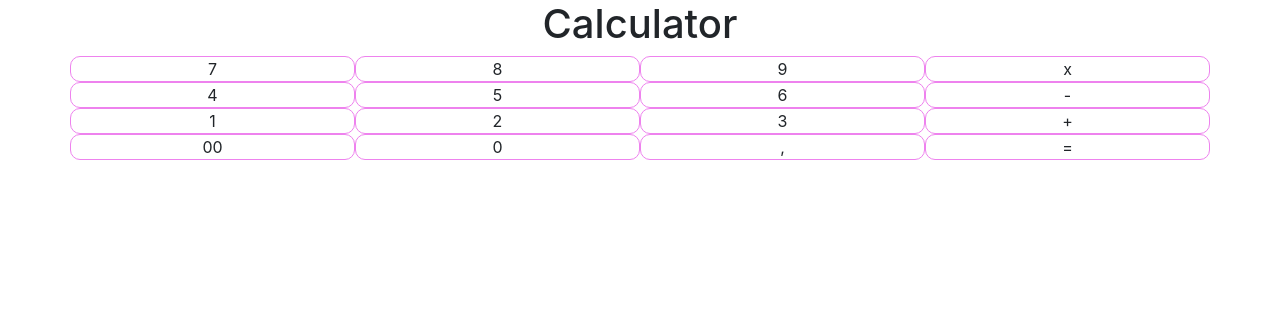
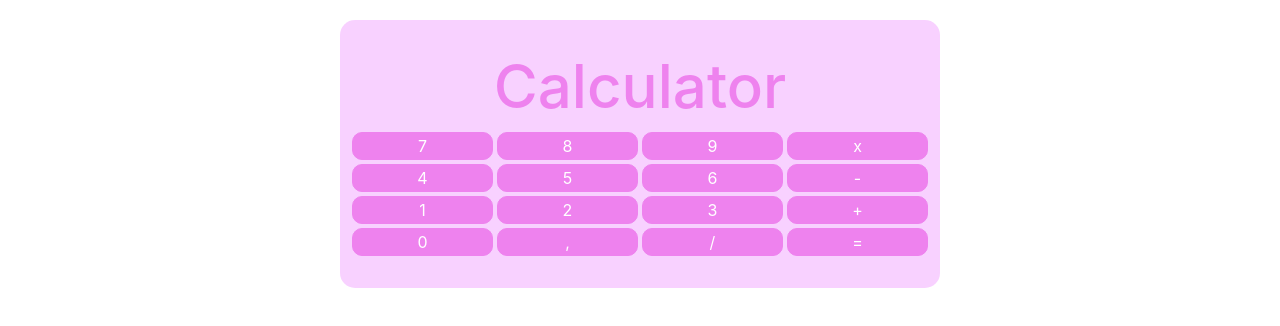
Before and after one commit to Alessandra198/calculator, a React (Create React App) app: page / in a window 1280 px wide. Shown: the top 326 px of the page. Built offline with nearby package versions, Linux system fonts and the light colour scheme.

Commit message:
Added the value to create the operation

```diff
--- a/src/App.css
+++ b/src/App.css
@@ -1,3 +1,13 @@
-.App {
+.App h1 {
   text-align: center;
+  color: violet;
+  font-size: 60px;
 }
+
+.App .container {
+  max-width: 600px;
+  margin: 20px auto;
+  border-radius: 15px;
+  padding: 30px 10px;
+  background-color: rgba(246, 192, 255, 0.726);
+}
--- a/src/Numbers.css
+++ b/src/Numbers.css
@@ -1,4 +1,18 @@
-.Numbers .col-3 {
-    border: 1px solid violet;
-    border-radius: 10px;
+.Numbers .boxes {
+  display: grid;
+  grid-template-columns: 1fr 1fr 1fr 1fr;
+  text-align: center;
 }
+
+.Numbers .box {
+  margin: 2px;
+  background-color: violet;
+  border: 1px solid violet;
+  color: white;
+  border-radius: 10px;
+}
+
+.Numbers .box:hover {
+  background-color: white;
+  color: violet;
+}
--- a/src/Numbers.js
+++ b/src/Numbers.js
@@ -1,32 +1,67 @@
-import React from "react";
+import React, { useState } from "react";
 import "./Numbers.css";
 
 export default function Numbers() {
+  let [operation, setOperation] = useState(null);
+
+  function handleResult(event) {
+    console.log(operation);
+  }
+
+  function handleClick(event) {
+    console.log(event.target.value);
+  }
   return (
     <div className="Numbers">
-      <div className="row ">
-        <div className="col-3">7</div>
-        <div className="col-3">8</div>
-        <div className="col-3">9</div>
-        <div className="col-3">x</div>
-      </div>
-      <div className="row">
-        <div className="col-3">4</div>
-        <div className="col-3">5</div>
-        <div className="col-3">6</div>
-        <div className="col-3">-</div>
-      </div>
-      <div className="row">
-        <div className="col-3">1</div>
-        <div className="col-3">2</div>
-        <div className="col-3">3</div>
-        <div className="col-3">+</div>
-      </div>
-      <div className="row">
-        <div className="col-3">00</div>
-        <div className="col-3">0</div>
-        <div className="col-3">,</div>
-        <div className="col-3">=</div>
+      <div className="boxes">
+        <button className="box" onClick={handleClick} value={7}>
+          7
+        </button>
+        <button className="box" onClick={handleClick} value={8}>
+          8
+        </button>
+        <button className="box" onClick={handleClick} value={9}>
+          9
+        </button>
+        <button className="box" onClick={handleClick} value={"x"}>
+          x
+        </button>
+        <button className="box" onClick={handleClick} value={4}>
+          4
+        </button>
+        <button className="box" onClick={handleClick} value={5}>
+          5
+        </button>
+        <button className="box" onClick={handleClick} value={6}>
+          6
+        </button>
+        <button className="box" onClick={handleClick} value={"-"}>
+          -
+        </button>
+        <button className="box" onClick={handleClick} value={1}>
+          1
+        </button>
+        <button className="box" onClick={handleClick} value={2}>
+          2
+        </button>
+        <button className="box" onClick={handleClick} value={3}>
+          3
+        </button>
+        <button className="box" onClick={handleClick} value={"+"}>
+          +
+        </button>
+        <button className="box" onClick={handleClick} value={0}>
+          0
+        </button>
+        <button className="box" onClick={handleClick} value={"."}>
+          ,
+        </button>
+        <button className="box" onClick={handleClick} value={"/"}>
+          /
+        </button>
+        <button className="box" onClick={handleResult}>
+          =
+        </button>
       </div>
     </div>
   );
```
